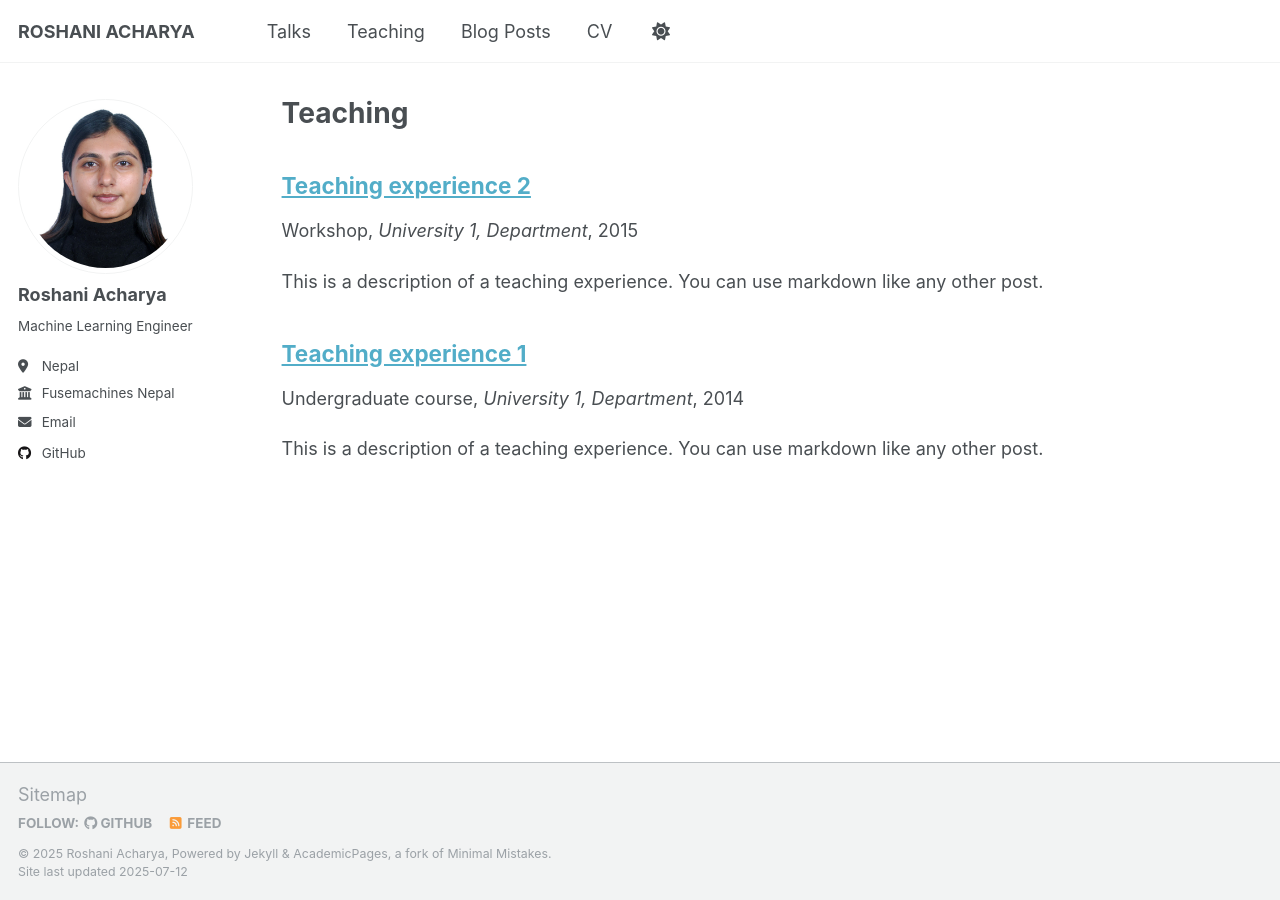
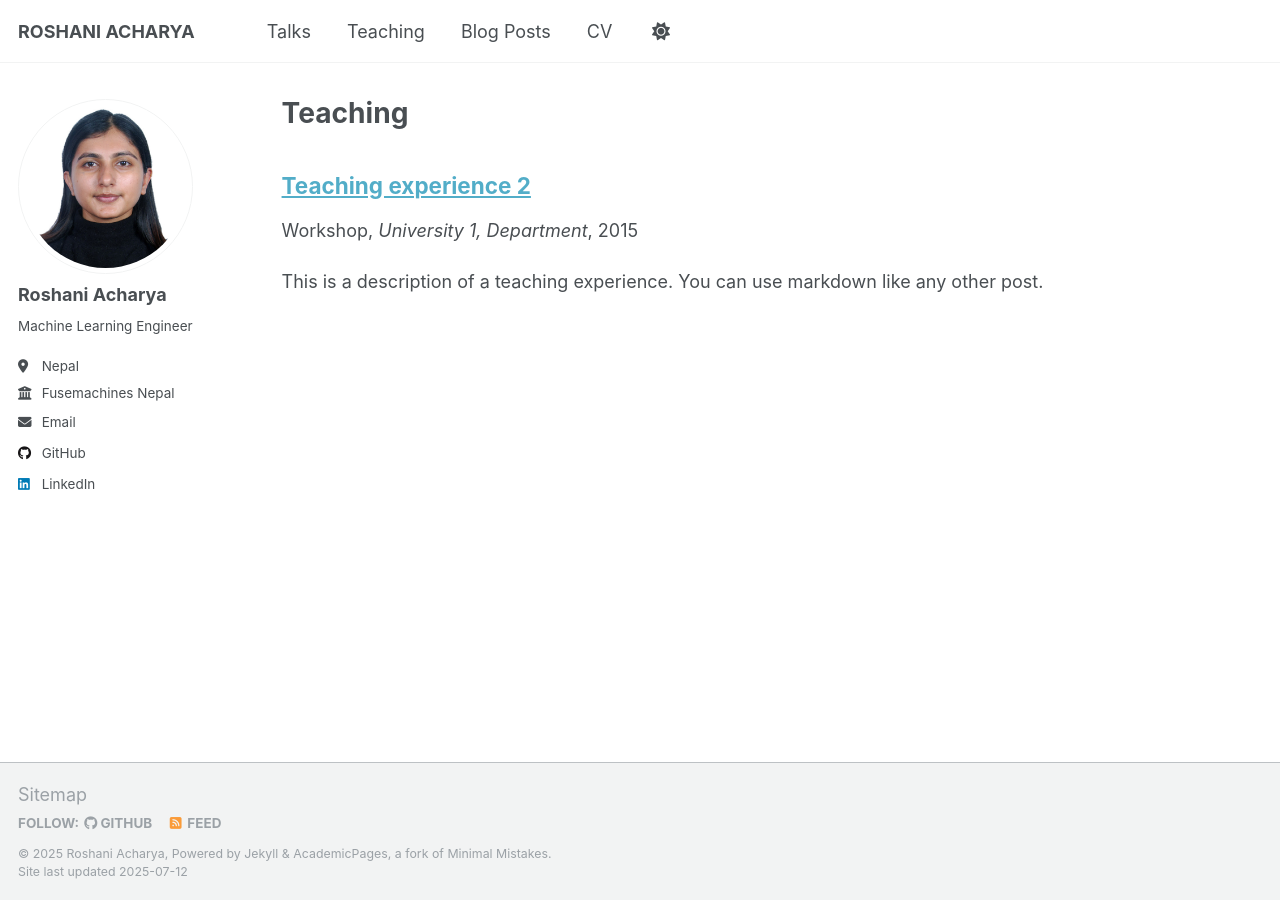
Before and after one commit to RoshaniAcharya/roshaniacharya.github.io, a Jekyll site: the page built from _pages/teaching.html, in a window 1280 px wide. Built offline with Jekyll 4.4.1, drawn with Linux system fonts in a browser that asks for light colours; a script that is not in the unit is left out; a file with an impossible date is left out.

Commit message:
teaching exp add

```diff
--- a/_config.yml
+++ b/_config.yml
@@ -61,7 +61,7 @@ author:
   keybase          : # Username
   instagram        : # Username
   lastfm           : # Username
-  linkedin         : # Username
+  linkedin         : "roshani-acharya-902703106"
   mastodon         : # URL
   medium           : # URL
   pinterest        : # Username
@@ -77,14 +77,6 @@ author:
   youtube          : # Username
   zhihu            : # Username
 
-# Publication Category - The following the list of publication categories and their headings
-#publication_category:
-#  books:
-#    title: 'Books'
-#  manuscripts:
-#    title: 'Journal Articles'
-#  conferences:
-#    title: 'Conference Papers'
 
 # Site Settings
 teaser                   :  # filename of teaser fallback teaser image placed in /images/, .e.g. "500x300.png"
--- a/_teaching/2014-spring-teaching-1.md
+++ /dev/null
@@ -1,20 +0,0 @@
----
-title: "Teaching experience 1"
-collection: teaching
-type: "Undergraduate course"
-permalink: /teaching/2014-spring-teaching-1
-venue: "University 1, Department"
-date: 2014-01-01
-location: "City, Country"
----
-
-This is a description of a teaching experience. You can use markdown like any other post.
-
-Heading 1
-======
-
-Heading 2
-======
-
-Heading 3
-======
```
Also changed, not shown: _teaching/ai-fellowship.md (added, +23 -0 lines).
